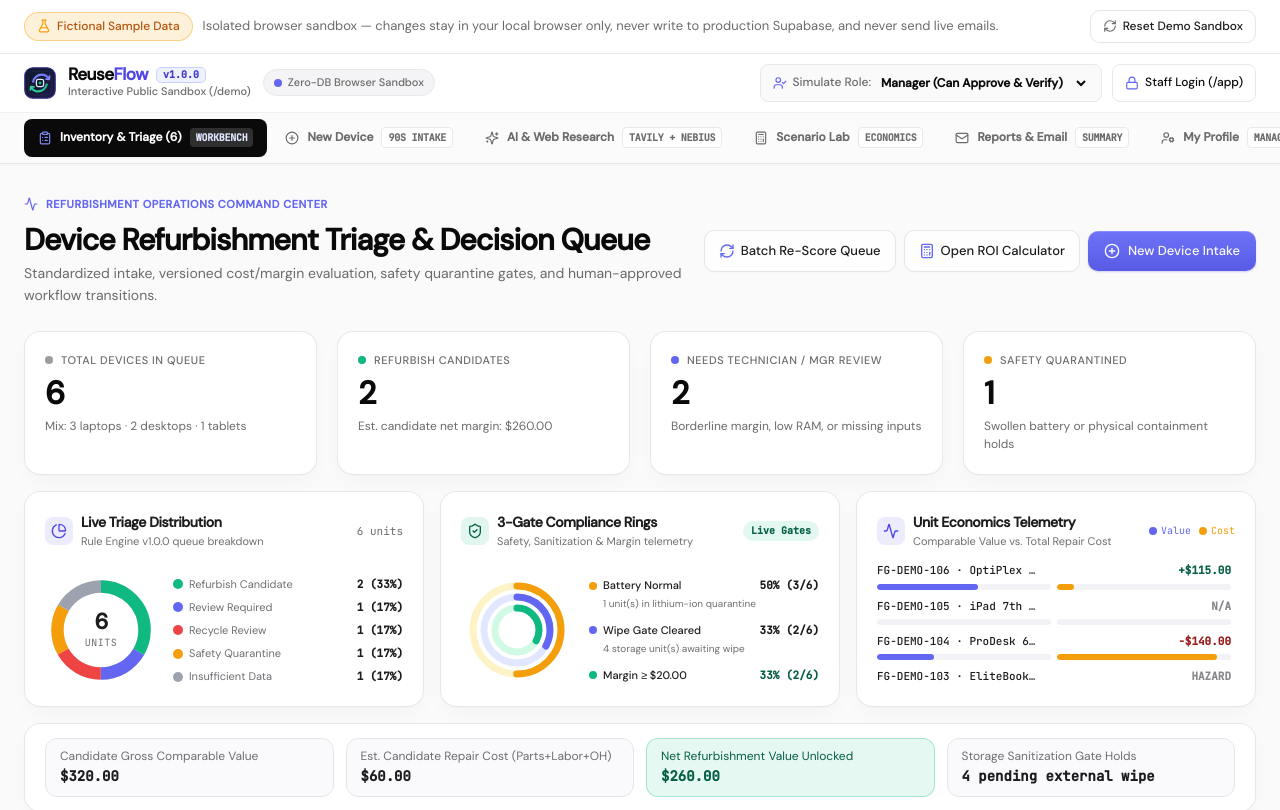
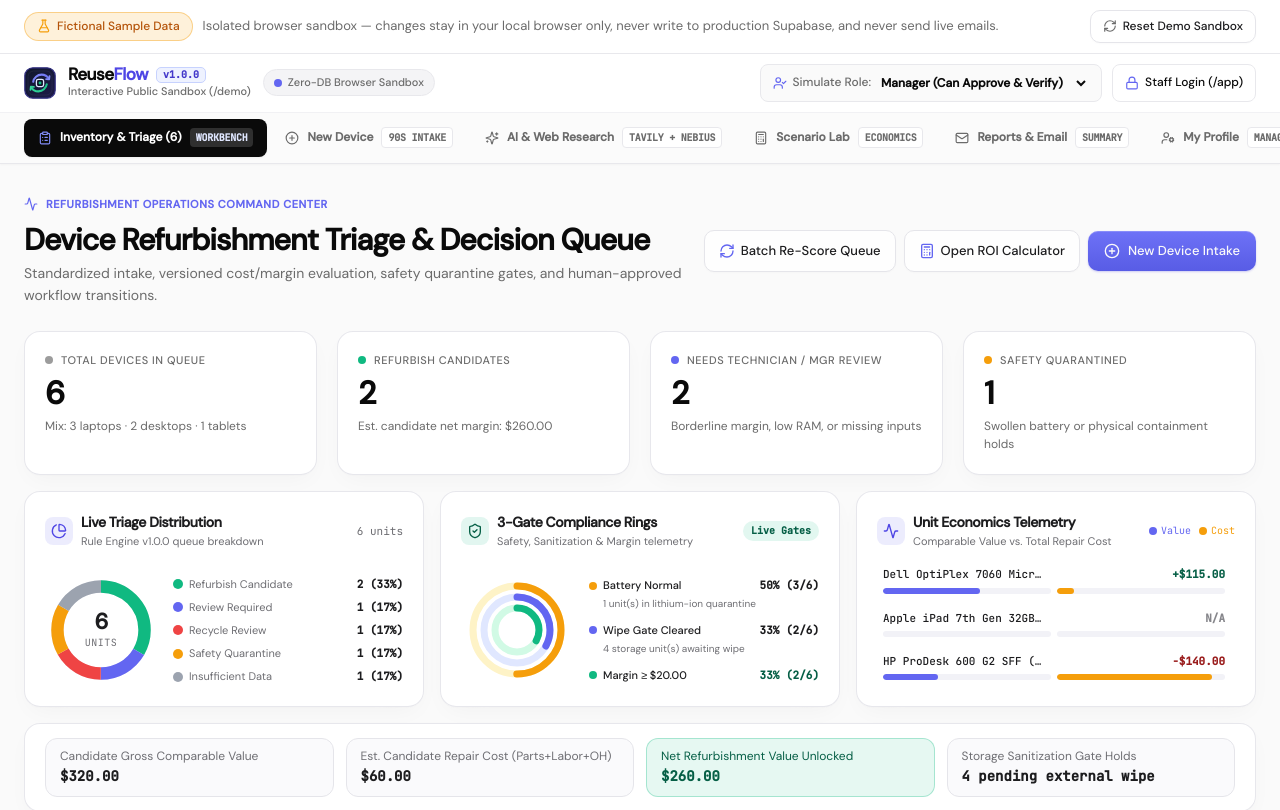
Before and after one commit to malinikochar/reuseflow, a Next.js app: page /demo in a window 1280 px wide. Shown: the top 810 px of the page. Built offline with nearby package versions, Linux system fonts and the light colour scheme; a web font is replaced by a local one.

Commit message:
fix(login,ui): use clean document navigation after login and interactive unit telemetry bars

```diff
--- a/src/app/login/page.tsx
+++ b/src/app/login/page.tsx
@@ -76,9 +76,8 @@ export default function LoginPage() {
   const [errorMessage, setErrorMessage] = useState<string | null>(null);
   const [infoMessage, setInfoMessage] = useState<string | null>(null);
 
-  // Warm the /app and /demo route bundles immediately on mount for instant transition
+  // Warm the public /demo sandbox route bundle on mount (never prefetch /app while unauthenticated)
   useEffect(() => {
-    router.prefetch('/app');
     router.prefetch('/demo');
   }, [router]);
 
@@ -108,7 +107,7 @@ export default function LoginPage() {
       }
 
       navigating = true;
-      router.push('/app');
+      window.location.assign('/app');
     } catch {
       setErrorMessage('Unable to complete sign-in request.');
     } finally {
@@ -167,7 +166,7 @@ export default function LoginPage() {
       // If session is returned immediately (auto-confirmed via trigger), redirect to /app
       if (data.session) {
         navigating = true;
-        router.push('/app');
+        window.location.assign('/app');
         return;
       }
 
@@ -186,7 +185,7 @@ export default function LoginPage() {
       }
 
       navigating = true;
-      router.push('/app');
+      window.location.assign('/app');
     } catch {
       setErrorMessage('Unable to complete account registration.');
     } finally {
--- a/src/components/analytics/scenario-lab.tsx
+++ b/src/components/analytics/scenario-lab.tsx
@@ -29,9 +29,11 @@ import { MetricCard } from '@/components/shared/badges-and-banners';
 export function OperationsDashboardOverview({
   devices,
   engineConfig,
+  onSelectDevice,
 }: {
   devices: Device[];
   engineConfig: EngineConfig;
+  onSelectDevice?: (deviceId: string) => void;
 }) {
   const totalDevices = devices.length;
   const refurbCandidates = devices.filter(
@@ -382,10 +384,15 @@ export function OperationsDashboardOverview({
               const costPct = Math.min(100, Math.round((costDollars / maxUnitDollars) * 100));
 
               return (
-                <div key={d.id} className="space-y-1 text-[11px]">
+                <button
+                  key={d.id}
+                  type="button"
+                  onClick={() => onSelectDevice?.(d.id)}
+                  className="w-full text-left space-y-1 text-[11px] rounded-lg px-1.5 py-1 hover:bg-[#F2F2F7] transition-colors cursor-pointer"
+                >
                   <div className="flex items-center justify-between">
                     <span className="font-mono text-[#1D1D1F] font-medium truncate max-w-[165px]">
-                      {d.assetTag} · {d.model}
+                      {d.brand} {d.model}
                     </span>
                     <span
                       className={`font-mono font-semibold ${
@@ -417,7 +424,7 @@ export function OperationsDashboardOverview({
                       />
                     </div>
                   </div>
-                </div>
+                </button>
               );
             })}
           </div>
--- a/src/components/layout/operations-workspace.tsx
+++ b/src/components/layout/operations-workspace.tsx
@@ -864,6 +864,13 @@ export function OperationsWorkspace({
                   <OperationsDashboardOverview
                     devices={allDevices}
                     engineConfig={engineConfig}
+                    onSelectDevice={(id) => {
+                      setSelectedDeviceId(id);
+                      detailPanelRef.current?.scrollIntoView({
+                        behavior: 'smooth',
+                        block: 'nearest',
+                      });
+                    }}
                   />
                 </div>
 
```
Also changed, not shown: 1 other file (tests, documents, lock files or other folders).
